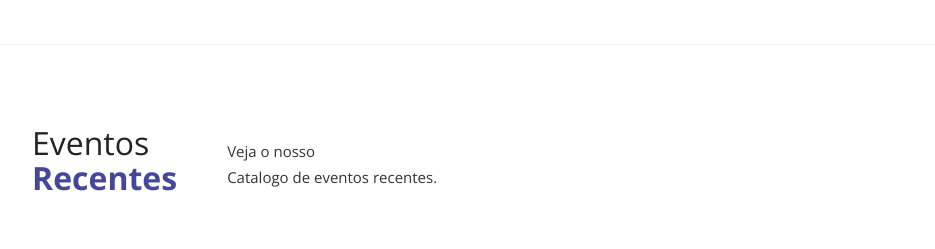
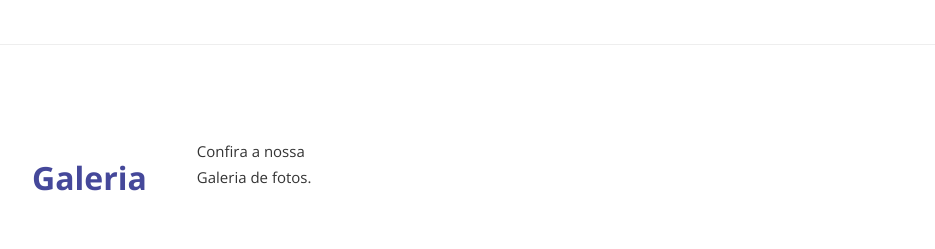
Before and after one commit to TeamDevAholic/namibe-tur, a plain HTML site: page index.html in a window 1280 px wide. Shown: the part 2020-2269 px from the top of the page, without its empty margins (316-1251 px from the left). Drawn offline with nearby package versions, Linux system fonts and the light colour scheme.

Commit message:
updates day 11 / 01 / 2024

```diff
--- a/index.html
+++ b/index.html
@@ -306,9 +306,9 @@ https://templatemo.com/tm-518-sentra
             </section>
             <section id="projects" class="content-section">
                 <div class="section-heading">
-                    <h1>Eventos<br><em>Recentes</em></h1>
-                    <p>Veja o nosso
-                    <br>Catalogo de eventos recentes.</p>
+                    <h1><br><em>Galeria</em></h1>
+                    <p>Confira a nossa
+                    <br>Galeria de fotos.</p>
                 </div>
                 <div class="section-content">
                     <div class="masonry">
```
Also changed, not shown: img/portfolio_big_2.jpg, img/portfolio_big_3.jpg, img/portfolio_big_4.jpg, img/portfolio_big_5.jpg, 1 other file.
